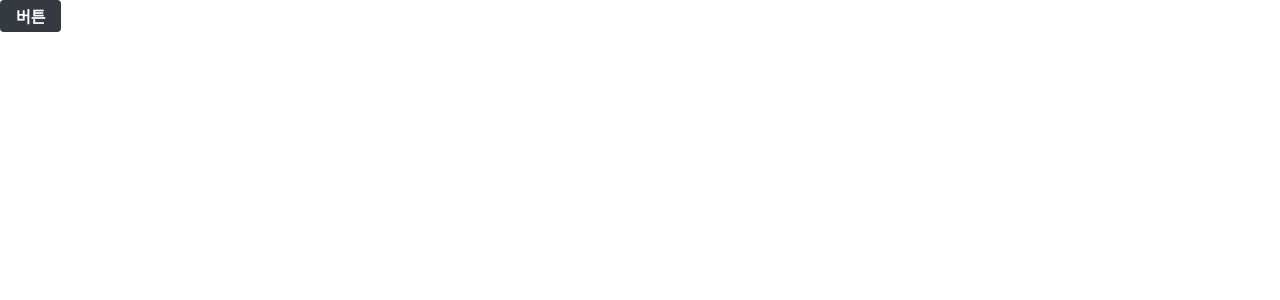
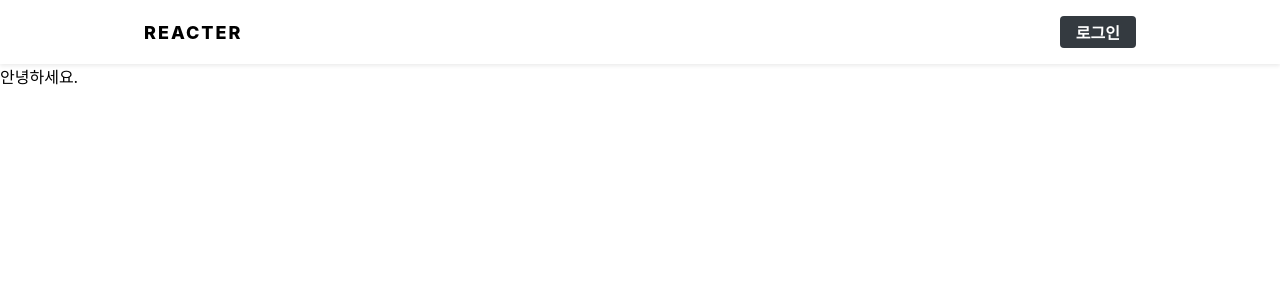
Before and after one commit to dndkwk/FE_toy_project, a React (Create React App) app in the folder front_toy_project/: page / in a window 1280 px wide. Shown: the top 300 px of the page. Built offline with nearby package versions, Linux system fonts and the light colour scheme.

Commit message:
헤더 컴포넌트 만들기

```diff
--- a/front_toy_project/src/components/common/Button.js
+++ b/front_toy_project/src/components/common/Button.js
@@ -1,8 +1,9 @@
 import React from 'react';
 import styled, { css } from 'styled-components';
 import palette from '../../lib/styles/palette';
+import { Link } from 'react-router-dom';
 
-const StyledButton = styled.button`
+const buttonStyle = css`
   border: none;
   border-radius: 4px;
   font-size: 1rem;
@@ -10,14 +11,13 @@
   padding: 0.25rem 1rem;
   color: white;
   outline: none;
-  curosr: pointer;
+  cursor: pointer;
 
   background: ${palette.gray[8]};
-
-  //마우스를 올리면 색이 바뀜
   &:hover {
     background: ${palette.gray[6]};
   }
+
   ${(props) =>
     props.fullWidth &&
     css`
@@ -37,6 +37,20 @@
     `}
 `;
 
-const Button = (props) => <StyledButton {...props} />;
+const StyledButton = styled.button`
+  ${buttonStyle}
+`;
+
+const StyledLink = styled(Link)`
+  ${buttonStyle}
+`;
+
+const Button = (props) => {
+  return props.to ? (
+    <StyledLink {...props} cyan={props.cyan ? 1 : 0} />
+  ) : (
+    <StyledButton {...props} />
+  );
+};
 
 export default Button;
--- /dev/null
+++ b/front_toy_project/src/components/common/Header.js
@@ -0,0 +1,52 @@
+import React from 'react';
+import styled from 'styled-components';
+import Responsive from './Responsive';
+import Button from './Button';
+import { Link } from 'react-router-dom';
+
+const HeaderBlock = styled.div`
+  position: fixed;
+  width: 100%;
+  background: white;
+  box-shadow: 0px 2px 4px rgba(0, 0, 0, 0.08);
+`;
+
+const Wrapper = styled(Responsive)`
+  height: 4rem;
+  display: flex;
+  align-items: center;
+  justify-content: space-between;
+  .logo {
+    font-size: 1.125rem;
+    font-weight: 800;
+    letter-spacing: 2px;
+  }
+  .right {
+    display: flex;
+    align-items: center;
+  }
+`;
+
+const Spacer = styled.div`
+  height: 4rem;
+`;
+
+const Header = () => {
+  return (
+    <>
+      <HeaderBlock>
+        <Wrapper>
+          <Link to="/" className="logo">
+            REACTER
+          </Link>
+          <div className="right">
+            <Button to="/login">로그인</Button>
+          </div>
+        </Wrapper>
+      </HeaderBlock>
+      <Spacer />
+    </>
+  );
+};
+
+export default Header;
--- /dev/null
+++ b/front_toy_project/src/components/common/Responsive.js
@@ -0,0 +1,22 @@
+import React from 'react';
+import styled from 'styled-components';
+
+const ResponsiveBlock = styled.div`
+  padding-left: 1rem;
+  padding-right: 1rem;
+  width: 1024px;
+  margin: 0 auto;
+
+  @media (max-width: 1024px) {
+    width: 768px;
+  }
+  @media (max-width: 768px) {
+    width: 100%;
+  }
+`;
+
+const Responsive = ({ children, ...rest }) => {
+  return <ResponsiveBlock {...rest}>{children}</ResponsiveBlock>;
+};
+
+export default Responsive;
--- a/front_toy_project/src/pages/PostListPage.js
+++ b/front_toy_project/src/pages/PostListPage.js
@@ -1,11 +1,12 @@
 import React from 'react';
-import Button from '../components/common/Button';
+import Header from '../components/common/Header';
 
 const PostListPage = () => {
   return (
-    <div>
-      <Button>버튼</Button>
-    </div>
+    <>
+      <Header />
+      <div>안녕하세요.</div>
+    </>
   );
 };
 
```
Also changed, not shown: 1 other file (tests, documents, lock files or other folders).
